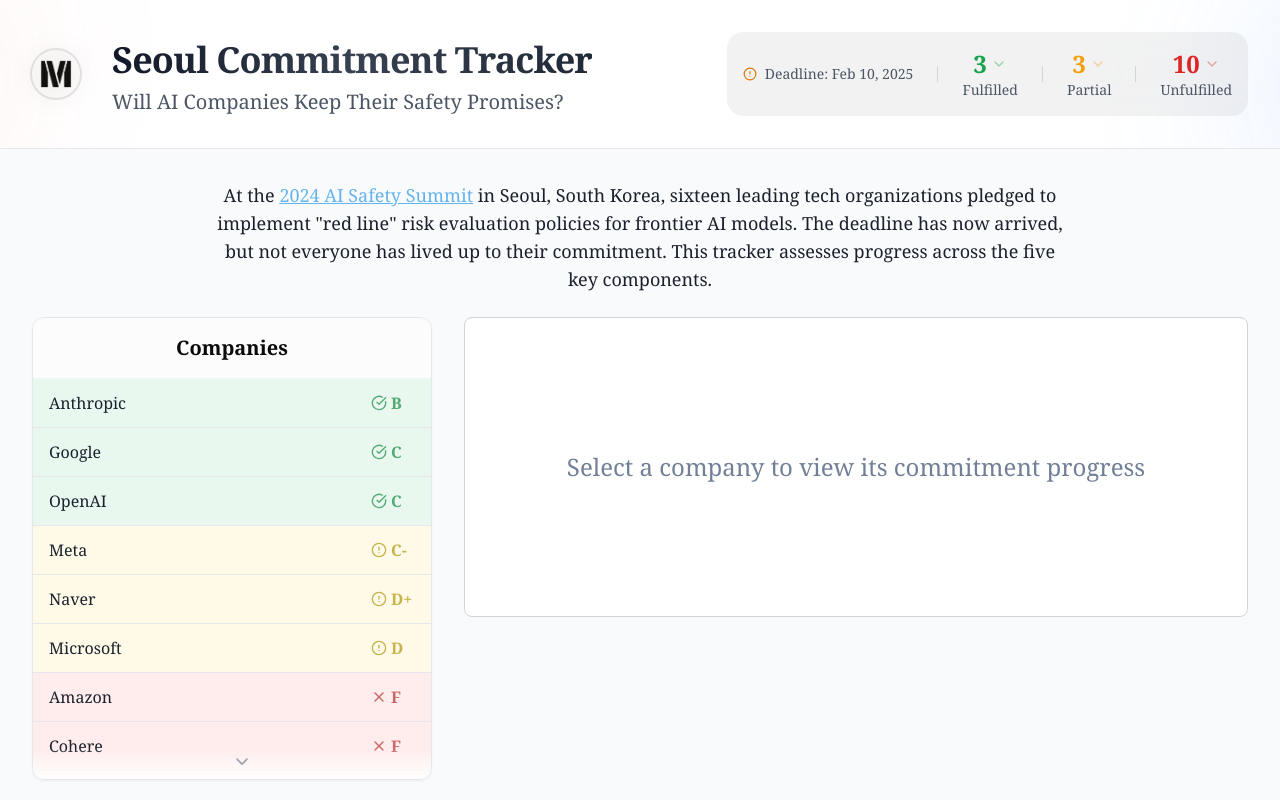
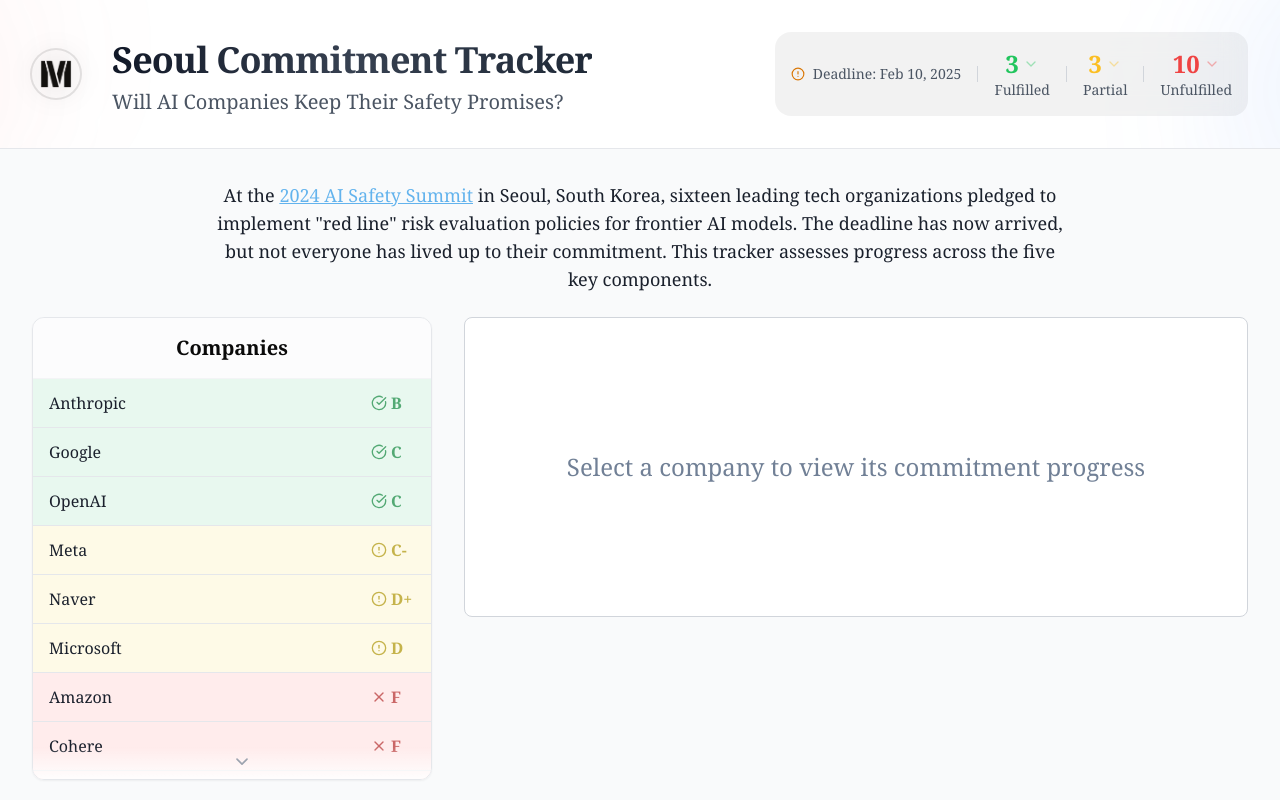
Before and after one commit to themidasproject/Seoul-Tracker, a Next.js app: page / in a window 1280 px wide. Shown: the top 800 px of the page. Built offline with nearby package versions, Linux system fonts and the light colour scheme.

Commit message:
Add files via upload

```diff
--- a/app/components/Header.tsx
+++ b/app/components/Header.tsx
@@ -120,7 +120,7 @@
             animate={{ opacity: 1, y: 0 }}
             transition={{ delay: 0.6 }}
           >
-            <div className="flex flex-col sm:flex-row items-center gap-4 sm:gap-6">
+            <div className="flex flex-col sm:flex-row items-center gap-2 sm:gap-4">
               <motion.div
                 className="flex items-center space-x-2 text-sm font-medium text-gray-600"
                 initial={{ opacity: 0, x: -20 }}
@@ -191,9 +191,9 @@
         <span
           className={`
             text-xl sm:text-2xl font-bold
-            ${highlight ? 'text-green-600' :
-              warning ? 'text-amber-500' :
-              danger ? 'text-red-600' :
+            ${highlight ? 'text-green-500' :
+              warning ? 'text-amber-400' :
+              danger ? 'text-red-500' :
               'text-gray-900'
             }
           `}
@@ -206,9 +206,9 @@
             className={`
               ml-1 transition-transform
               ${isOpen ? 'opacity-70 rotate-180 translate-y-[1px]' : 'opacity-40'}
-              ${highlight ? 'text-green-600' :
-                warning ? 'text-amber-500' :
-                danger ? 'text-red-600' :
+              ${highlight ? 'text-green-500' :
+                warning ? 'text-amber-400' :
+                danger ? 'text-red-500' :
                 'text-gray-500'}
             `}
           />
```
